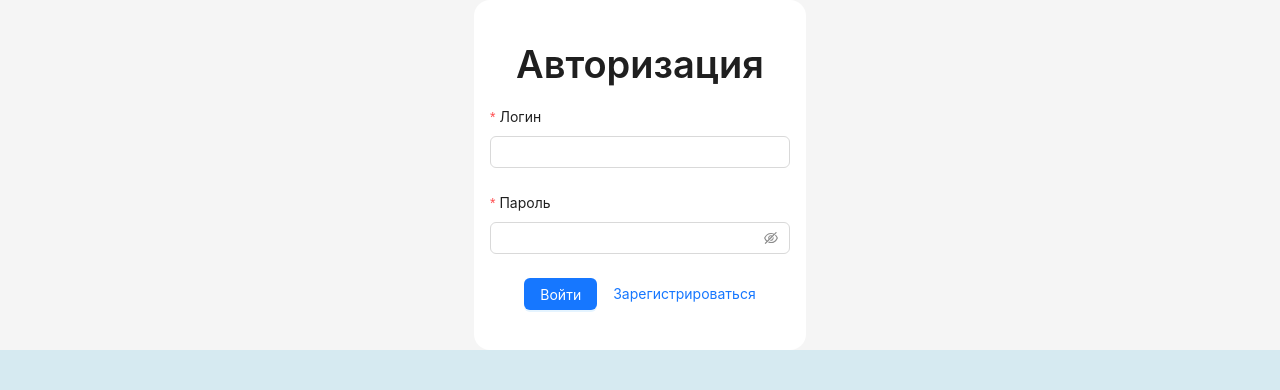
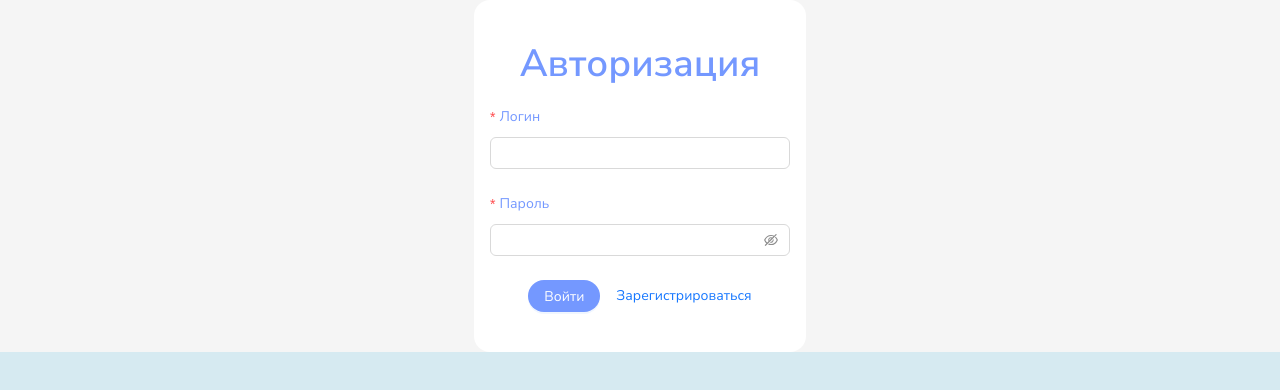
Before and after one commit to Rabotyagi-Entertainment/front, a React (Vite) app: page /#/login in a window 1280 px wide. Shown: the top 390 px of the page. Built offline with nearby package versions, Linux system fonts and the light colour scheme.

Commit message:
base styles

```diff
--- a/index.html
+++ b/index.html
@@ -5,6 +5,9 @@
     <link rel="icon" type="image/svg+xml" href="/vite.svg" />
     <meta name="viewport" content="width=device-width, initial-scale=1.0" />
     <script src="https://telegram.org/js/telegram-web-app.js"></script>
+    <link rel="preconnect" href="https://fonts.googleapis.com">
+    <link rel="preconnect" href="https://fonts.gstatic.com" crossorigin>
+    <link href="https://fonts.googleapis.com/css2?family=Nunito+Sans:ital,opsz,wght@0,6..12,200..1000;1,6..12,200..1000&display=swap" rel="stylesheet">
     <title>Система стажировок</title>
   </head>
   <body>
--- a/src/app/index.css
+++ b/src/app/index.css
@@ -1,5 +1,10 @@
 :root {
-  font-family: Inter, system-ui, Avenir, Helvetica, Arial, sans-serif;
+  font-family: "Nunito Sans", sans-serif !important;
+  font-optical-sizing: auto;
+  font-style: normal;
+  font-variation-settings:
+          "wdth" 100,
+          "YTLC" 500;
   line-height: 1.5;
   font-weight: 400;
   inset: 0;
@@ -7,7 +12,6 @@
   height: 100%;
 
   color-scheme: light dark;
-  color: var(--tg-theme-text-color);
   background-color: #d6eaf1;
 
   font-synthesis: none;
--- a/src/app/main.tsx
+++ b/src/app/main.tsx
@@ -5,12 +5,16 @@ import './index.css'
 import { HashRouter } from 'react-router-dom'
 import { Provider } from 'react-redux'
 import { store } from './store/store.ts'
+import { ConfigProvider } from 'antd'
+import { getTheme } from './theme/gettheme.ts'
 
 ReactDOM.createRoot(document.getElementById('root')!).render(
   <React.StrictMode>
     <HashRouter>
       <Provider store={store}>
-        <App />
+        <ConfigProvider theme={getTheme()}>
+          <App />
+        </ConfigProvider>
       </Provider>
     </HashRouter>
   </React.StrictMode>
--- /dev/null
+++ b/src/app/theme/gettheme.ts
@@ -0,0 +1,27 @@
+import { ThemeConfig } from 'antd'
+
+export const getTheme = (): ThemeConfig => {
+  return {
+    token: {
+      colorPrimary: '#7498FF',
+      colorFillSecondary: '#E0E7FF',
+      colorTextSecondary: '#7498FF',
+      fontFamily: 'Nunito Sans',
+      colorText: '#7498FF',
+    },
+    components: {
+      Button: {
+        defaultColor: '#7498FF',
+        primaryColor: 'white',
+        defaultHoverBorderColor: '#7498FF',
+        dangerColor: '#FD4C4C4D',
+        colorSuccess: '#E0FFF0',
+        colorPrimary: '#7498FF',
+        borderRadius: 16,
+      },
+      Typography: {
+        colorText: '#7498FF',
+      },
+    },
+  }
+}
--- a/src/entities/ui/InternshipProgressItem/index.tsx
+++ b/src/entities/ui/InternshipProgressItem/index.tsx
@@ -110,6 +110,7 @@ export const InternshipProgressItem = ({
       scroll={{ x: 300 }}
       dataSource={createDataSource(dataSource)}
       columns={columns}
+      pagination={false}
     />
   )
 }
--- a/src/entities/ui/IntershipItem/index.tsx
+++ b/src/entities/ui/IntershipItem/index.tsx
@@ -1,6 +1,7 @@
-import { Table, TableProps } from 'antd'
+import { Button, Table, TableProps } from 'antd'
 import { GetStudentInternshipResponse } from '../../../shared/api/Internship/InternshipDataSource.ts'
-import { NavLink } from 'react-router-dom'
+import { NavLink, useNavigate } from 'react-router-dom'
+import { ExportOutlined } from '@ant-design/icons'
 
 interface InternshipItemProps {
   companies: GetStudentInternshipResponse
@@ -20,6 +21,7 @@ const createDataSource = (dataSource: GetStudentInternshipResponse) => {
 }
 
 export const InternshipItem = ({ companies }: InternshipItemProps) => {
+  const navigate = useNavigate()
   const columns: TableProps['columns'] = [
     {
       title: 'Компания',
@@ -41,7 +43,15 @@ export const InternshipItem = ({ companies }: InternshipItemProps) => {
       dataIndex: 'diaries',
       key: 'diaries',
       render: (_, record) => {
-        return <NavLink to={`/student/diary/${record.internshipId}`}>{'Дневники'}</NavLink>
+        return (
+          <Button
+            ghost
+            onClick={() => navigate(`/student/diary/${record.internshipId}`)}
+            icon={<ExportOutlined />}
+          >
+            {'Дневники'}
+          </Button>
+        )
       },
     },
   ]
@@ -51,6 +61,7 @@ export const InternshipItem = ({ companies }: InternshipItemProps) => {
       scroll={{ x: 300 }}
       dataSource={createDataSource(companies!)}
       columns={columns}
+      pagination={false}
     />
   )
 }
--- /dev/null
+++ b/src/entities/ui/Navbar/index.css
@@ -0,0 +1,3 @@
+.active {
+    font-weight: bold;
+}
--- a/src/entities/ui/Navbar/index.tsx
+++ b/src/entities/ui/Navbar/index.tsx
@@ -6,10 +6,13 @@ import { ProfileResponse } from '../../../shared/api/Auth/AuthDataSource.ts'
 import useBreakpoint from 'antd/es/grid/hooks/useBreakpoint'
 import { MenuOutlined, LogoutOutlined } from '@ant-design/icons'
 import { BrbModal } from '../../../Features'
+import './index.css'
 
-const { Title } = Typography
+const { Title, Text } = Typography
 
-const logoutFunction = () => {
+const logoutFunction = (e: any) => {
+  e.preventDefault()
+  e.stopPropagation()
   localStorage.removeItem('userToken')
   window.location.reload()
 }
@@ -21,29 +24,27 @@ interface NavbarProps {
 const studentMenu = (name: string): MenuProps['items'] => [
   {
     key: '1',
-    label: <NavLink to={RouteType.STUDENT_INTERNSHIP_PROGRESS}>{'Собеседования'}</NavLink>,
+    label: <NavLink to={RouteType.STUDENT_INTERNSHIP_PROGRESS}>{'СОБЕСЕДОВАНИЯ'}</NavLink>,
   },
   {
     key: '2',
-    label: <NavLink to={RouteType.STUDENT_INTERNSHIP}>{'Стажировки'}</NavLink>,
+    label: <NavLink to={RouteType.STUDENT_INTERNSHIP}>{'СТАЖИРОВКИ'}</NavLink>,
   },
   {
     key: '3',
     label: (
-      <Popover
-        trigger={'hover'}
-        content={
-          <Button
-            icon={<LogoutOutlined />}
-            onClick={logoutFunction}
-            style={{ backgroundColor: 'red', color: 'white' }}
-          >
-            {'Выйти'}
-          </Button>
-        }
+      <Flex
+        gap={'0.5rem'}
+        align={'center'}
       >
-        <NavLink to={'#'}>{name}</NavLink>
-      </Popover>
+        <Text style={{ backgroundColor: '#E0E7FF', borderRadius: '0.5rem', padding: '0.5rem' }}>{name}</Text>
+        <Button
+          danger
+          onClick={logoutFunction}
+        >
+          <LogoutOutlined />
+        </Button>
+      </Flex>
     ),
   },
 ]
@@ -51,7 +52,7 @@ const studentMenu = (name: string): MenuProps['items'] => [
 const adminMenu = (name: string): MenuProps['items'] => [
   {
     key: '1',
-    label: <NavLink to={RouteType.ADMIN_LISTS}>{'Списки'}</NavLink>,
+    label: <NavLink to={RouteType.ADMIN_LISTS}>{'СПИСКИ'}</NavLink>,
   },
   {
     key: '2',
@@ -61,11 +62,11 @@ const adminMenu = (name: string): MenuProps['items'] => [
     key: '3',
     label: (
       <Popover
-        trigger={'hover'}
+        trigger={'click'}
         content={
           <Button
+            danger
             onClick={logoutFunction}
-            style={{ backgroundColor: 'red' }}
           >
             {'Выйти'}
           </Button>
@@ -92,7 +93,7 @@ export const Navbar = ({ profile }: NavbarProps) => {
           style={{ lineHeight: 'normal', marginTop: 0, marginBottom: 0 }}
           level={4}
         >
-          Система стажировок
+          СИСТЕМА СТАЖИРОВОК
         </Title>
         {breakPoint.lg ? (
           <Flex
@@ -101,13 +102,13 @@ export const Navbar = ({ profile }: NavbarProps) => {
           >
             {profile! && profile.roles.includes(RolesEnum.ADMIN) ? (
               <>
-                <NavLink to={RouteType.ADMIN_LISTS}>{'Списки'}</NavLink>
+                <NavLink to={RouteType.ADMIN_LISTS}>{'СПИСКИ'}</NavLink>
                 <BrbModal />
               </>
             ) : (
               <>
-                <NavLink to={RouteType.STUDENT_INTERNSHIP_PROGRESS}>{'Собеседования'}</NavLink>
-                <NavLink to={RouteType.STUDENT_INTERNSHIP}>{'Стажировки'}</NavLink>
+                <NavLink to={RouteType.STUDENT_INTERNSHIP_PROGRESS}>{'СОБЕСЕДОВАНИЯ'}</NavLink>
+                <NavLink to={RouteType.STUDENT_INTERNSHIP}>{'СТАЖИРОВКИ'}</NavLink>
               </>
             )}
           </Flex>
@@ -130,8 +131,8 @@ export const Navbar = ({ profile }: NavbarProps) => {
             trigger={'hover'}
             content={
               <Button
+                danger
                 onClick={logoutFunction}
-                style={{ backgroundColor: 'red' }}
               >
                 {'Выйти'}
               </Button>
--- a/src/pages/User/Auth/Startup/index.tsx
+++ b/src/pages/User/Auth/Startup/index.tsx
@@ -1,5 +1,5 @@
 import { Button, Flex, Form, Input, InputNumber, Layout, Select, Typography } from 'antd'
-import { MinusCircleOutlined, PlusOutlined } from '@ant-design/icons'
+import { DeleteOutlined, MinusCircleOutlined, PlusOutlined } from '@ant-design/icons'
 import { useGetCompaniesQuery } from '../../../../shared/api/internshipAdmin/InternshipAdminRequest.ts'
 import { GetCompaniesResponse } from '../../../../shared/api/internshipAdmin/InternshipAdminDataSource.ts'
 import { useAddCompanyMutation, useRemoveCompanyMutation } from '../../../../shared'
@@ -67,6 +67,7 @@ export const Startup = () => {
       <Title>Начало</Title>
       <Form
         form={form}
+        layout={'vertical'}
         style={{ display: 'flex', flexDirection: 'column' }}
         name='dynamic_form_internship_startup'
         initialValues={{ companies: [] }}
@@ -77,11 +78,12 @@ export const Startup = () => {
               {fields.map(({ key, name, ...restField }) => (
                 <Flex
                   key={key}
+                  gap={'1rem'}
                   vertical={breakPoint.xs}
                   align={breakPoint.xs ? 'start' : 'center'}
                   style={{
                     padding: '1rem 0.5rem',
-                    border: '1px solid gray',
+                    backgroundColor: 'white',
                     borderRadius: '0.5rem',
                     marginBottom: '0.5rem',
                   }}
@@ -116,15 +118,13 @@ export const Startup = () => {
                     <Input />
                   </Form.Item>
                   <Button
-                    type={'default'}
-                    style={{ backgroundColor: 'red', color: 'white' }}
-                    icon={<MinusCircleOutlined size={100} />}
+                    danger
                     onClick={() => {
                       onDeleteCompany(name)
                       remove(name)
                     }}
                   >
-                    {'Удалить'}
+                    <DeleteOutlined />
                   </Button>
                 </Flex>
               ))}
@@ -150,6 +150,7 @@ export const Startup = () => {
             type='primary'
             onClick={onFinish}
             disabled={!isCanSkip}
+            block
           >
             Подтвердить
           </Button>
```
